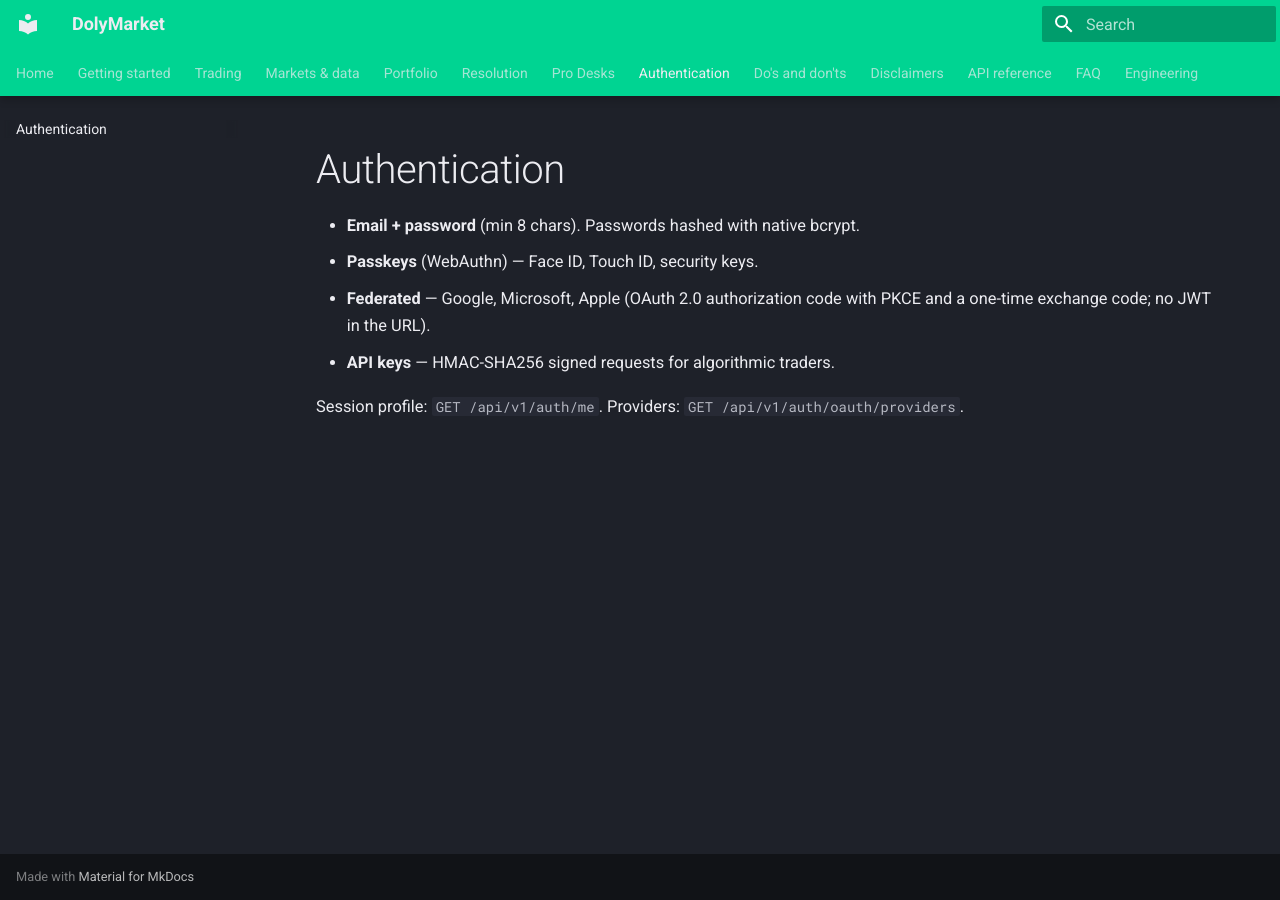
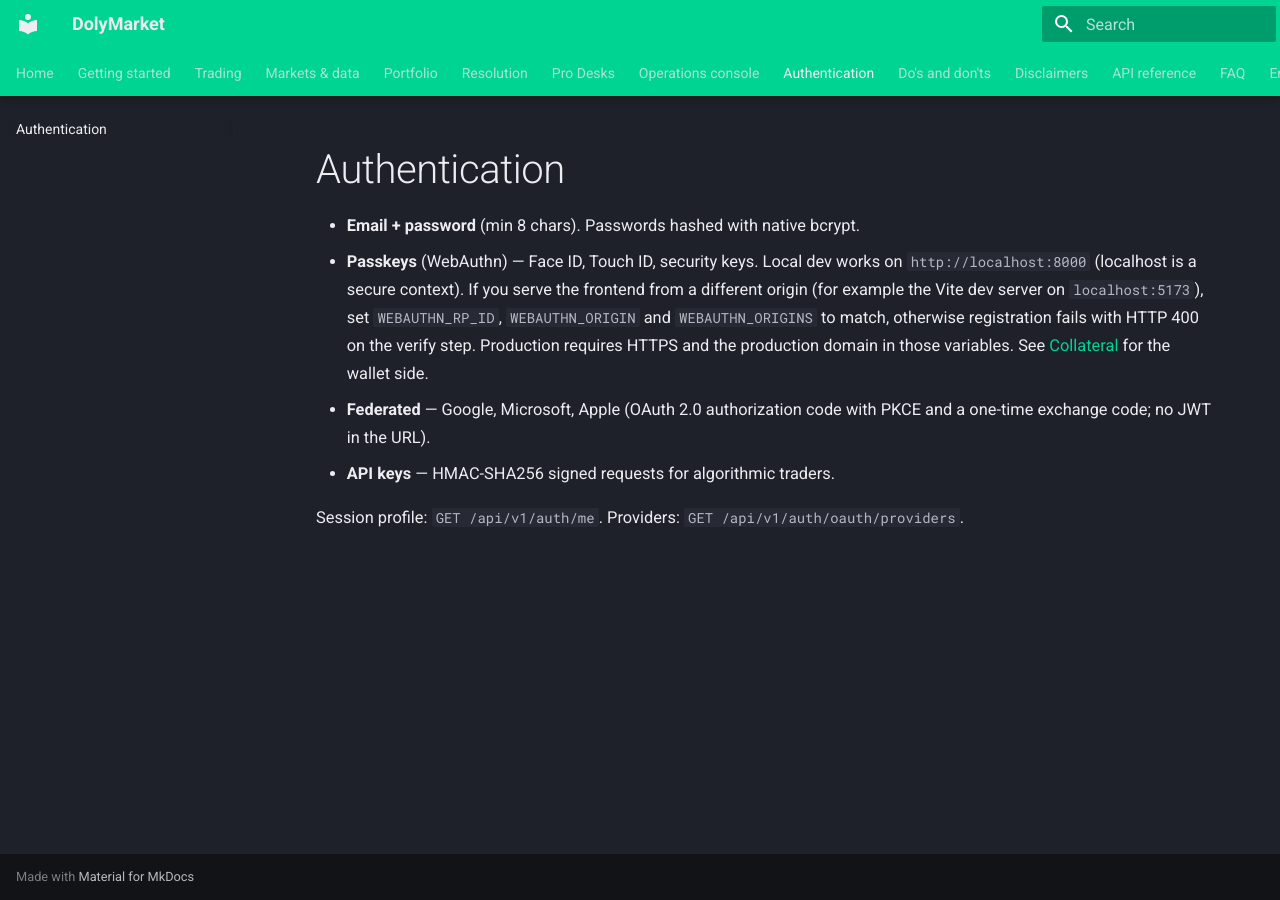
Before and after one commit to moinonin/dolymarket, an MkDocs documentation site: the page built from docs/auth.md, in a window 1280 px wide. Built offline with MkDocs 1.6.1 and Material for MkDocs 9.7.7, drawn with Linux system fonts in a browser that asks for light colours.

Commit message:
docs: add operations console page, passkey setup, live stream and wallet notes

```diff
--- a/docs/auth.md
+++ b/docs/auth.md
@@ -1,7 +1,13 @@
 # Authentication
 
 - **Email + password** (min 8 chars). Passwords hashed with native bcrypt.
-- **Passkeys** (WebAuthn) — Face ID, Touch ID, security keys.
+- **Passkeys** (WebAuthn) — Face ID, Touch ID, security keys. Local dev works on
+  `http://localhost:8000` (localhost is a secure context). If you serve the
+  frontend from a different origin (for example the Vite dev server on
+  `localhost:5173`), set `WEBAUTHN_RP_ID`, `WEBAUTHN_ORIGIN` and
+  `WEBAUTHN_ORIGINS` to match, otherwise registration fails with HTTP 400 on
+  the verify step. Production requires HTTPS and the production domain in those
+  variables. See [Collateral](portfolio/collateral.md) for the wallet side.
 - **Federated** — Google, Microsoft, Apple (OAuth 2.0 authorization code with
   PKCE and a one-time exchange code; no JWT in the URL).
 - **API keys** — HMAC-SHA256 signed requests for algorithmic traders.
--- a/mkdocs.yml
+++ b/mkdocs.yml
@@ -46,6 +46,7 @@ nav:
     - Collateral: portfolio/collateral.md
   - Resolution: resolution.md
   - Pro Desks: pro-desks.md
+  - Operations console: admin-console.md
   - Authentication: auth.md
   - Do's and don'ts: do-dont.md
   - Disclaimers: disclaimers.md
```
Also changed, not shown: docs/admin-console.md (added, +61 -0 lines), docs/markets/realtime.md (+5 -0 lines).
